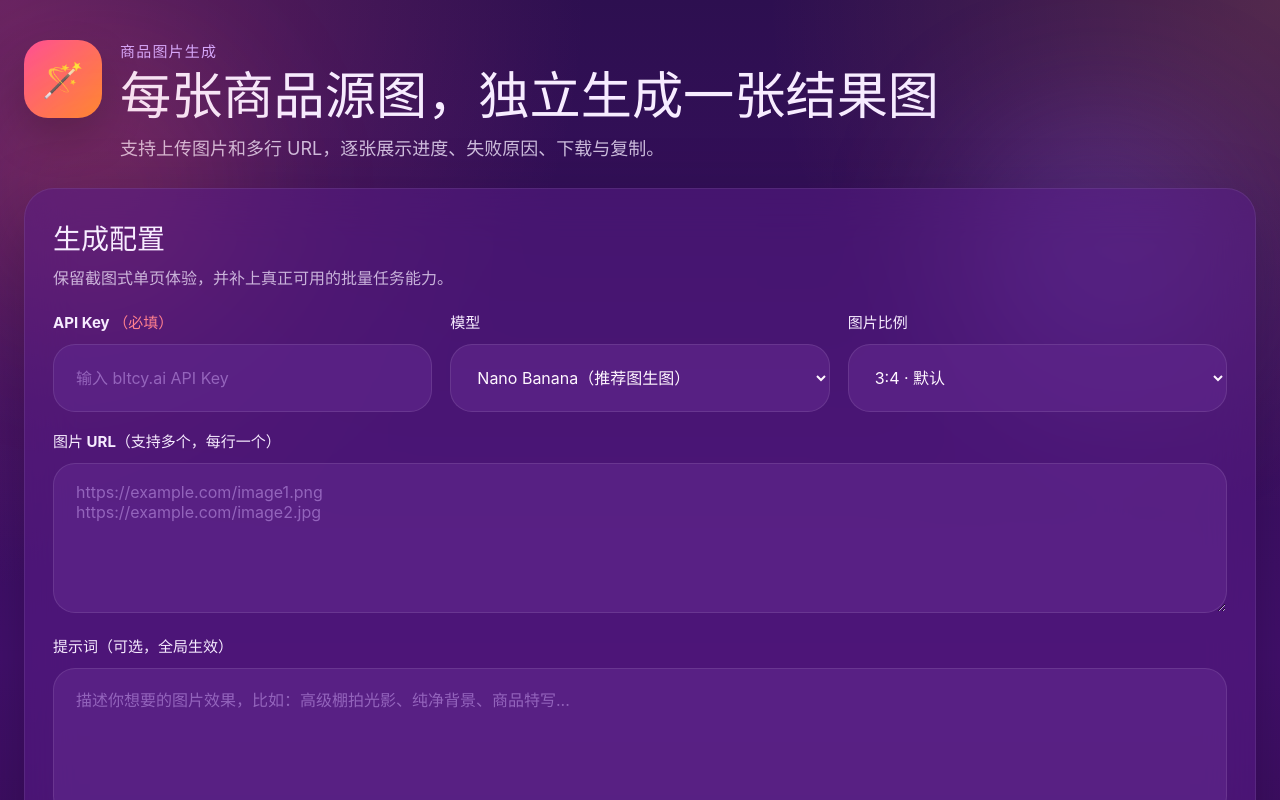
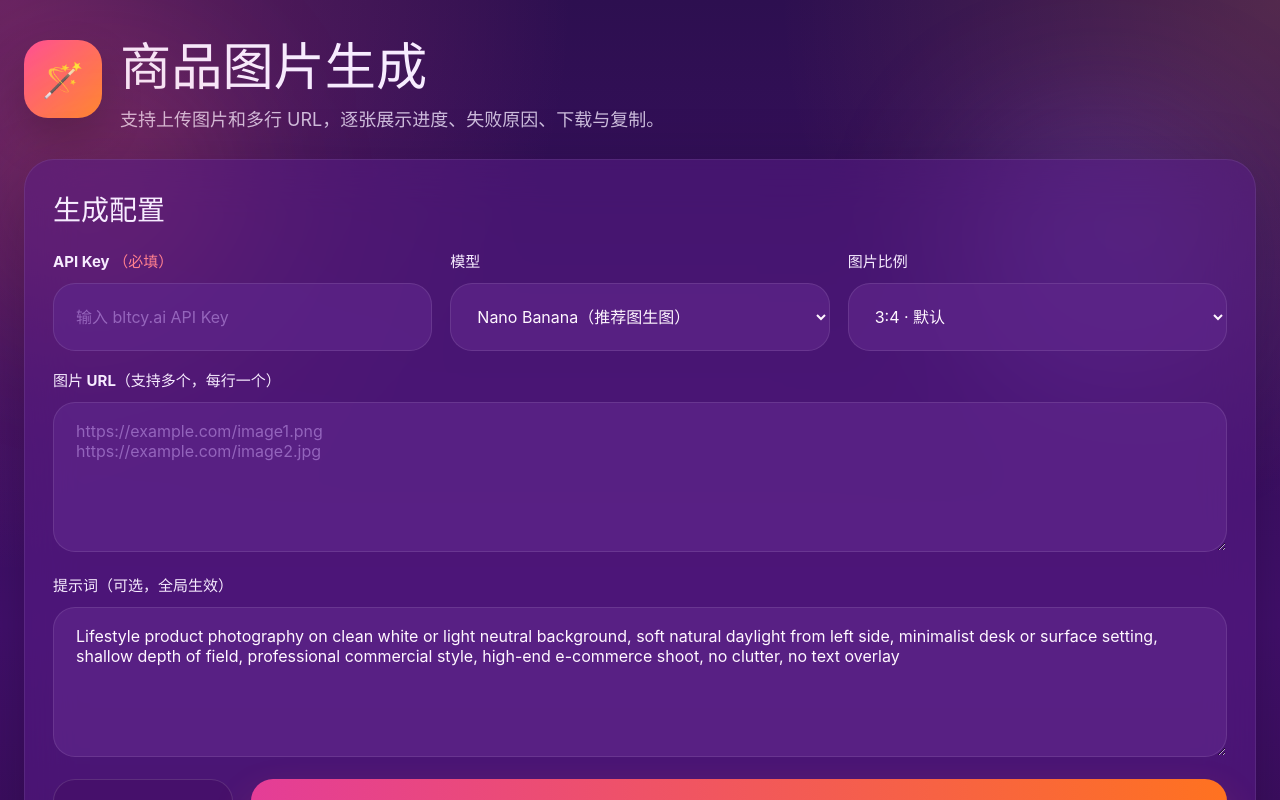
Before and after one commit to Eason8880/ozon_listing_upgrade, a React (Vite) app: page / in a window 1280 px wide. Shown: the top 800 px of the page. Built offline with nearby package versions, Linux system fonts and the light colour scheme.

Commit message:
update prompt and lock model selection

```diff
--- a/src/constants/generator.ts
+++ b/src/constants/generator.ts
@@ -43,13 +43,13 @@ export const ASPECT_RATIO_OPTIONS: Array<{
 ];
 
 export const DEFAULT_PROMPT =
-  '基于商品原图，生成一张适合电商详情页展示的高质量商品图，保留主体特征，提升画面质感。';
+  'Lifestyle product photography on clean white or light neutral background, soft natural daylight from left side, minimalist desk or surface setting, shallow depth of field, professional commercial style, high-end e-commerce shoot, no clutter, no text overlay';
 
 export const DEFAULT_CONFIG: GeneratorConfig = {
   apiKey: '',
   model: MODEL_OPTIONS[0].id,
   aspectRatio: '3:4',
-  prompt: '',
+  prompt: DEFAULT_PROMPT,
 };
 
 export const BLTCY_BASE_URL = 'https://api.bltcy.ai';
--- a/src/features/generator/GeneratorPage.tsx
+++ b/src/features/generator/GeneratorPage.tsx
@@ -22,11 +22,15 @@ type Notice = {
 } | null;
 
 const URL_PATTERN = /^https?:\/\/.+/i;
+const ENABLED_MODEL_ID = 'nano-banana';
 
 export function GeneratorPage() {
+  const storedModelId = readStoredValue(STORAGE_KEYS.selectedModel);
+  const initialModel = storedModelId === ENABLED_MODEL_ID ? storedModelId : DEFAULT_CONFIG.model;
+
   const [config, setConfig] = useState(() => ({
     apiKey: readStoredValue(STORAGE_KEYS.apiKey) || DEFAULT_CONFIG.apiKey,
-    model: getModelOptionById(readStoredValue(STORAGE_KEYS.selectedModel)).id,
+    model: getModelOptionById(initialModel).id,
     aspectRatio:
       (readStoredValue(STORAGE_KEYS.selectedAspectRatio) as typeof DEFAULT_CONFIG.aspectRatio) ||
       DEFAULT_CONFIG.aspectRatio,
@@ -343,18 +347,14 @@ export function GeneratorPage() {
       <section className="hero">
         <div className="hero__icon">🪄</div>
         <div>
-          <div className="hero__eyebrow">商品图片生成</div>
-          <h1>每张商品源图，独立生成一张结果图</h1>
+          <h1>商品图片生成</h1>
           <p>支持上传图片和多行 URL，逐张展示进度、失败原因、下载与复制。</p>
         </div>
       </section>
 
       {notice ? <div className={`notice notice--${notice.type}`}>{notice.message}</div> : null}
 
-      <SectionCard
-        title="生成配置"
-        description="保留截图式单页体验，并补上真正可用的批量任务能力。"
-      >
+      <SectionCard title="生成配置">
         <div className="config-grid">
           <label className="field">
             <span className="field__label">
@@ -381,7 +381,11 @@ export function GeneratorPage() {
               }
             >
               {MODEL_OPTIONS.map((option) => (
-                <option key={option.id} value={option.id}>
+                <option
+                  key={option.id}
+                  value={option.id}
+                  disabled={option.id !== ENABLED_MODEL_ID}
+                >
                   {option.label}（{option.priceHint}）
                 </option>
               ))}
```
